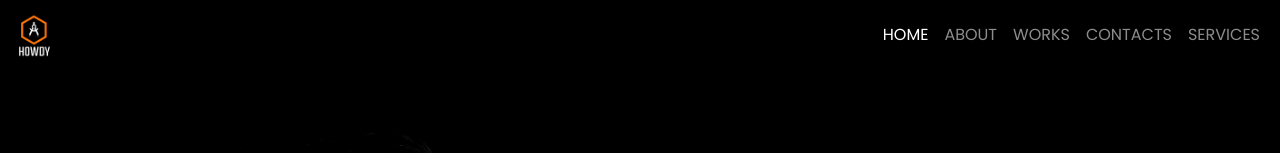
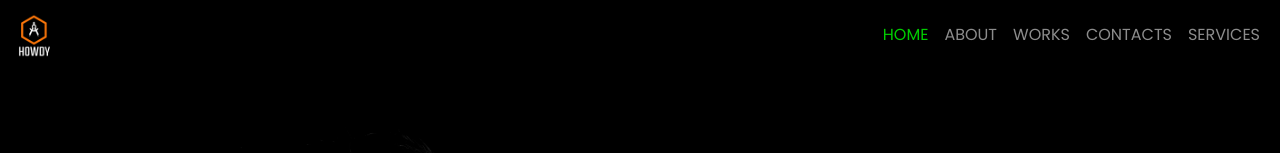
Before and after one commit to HowdyMate/theBeginning, an Angular app: page / in a window 1280 px wide. Shown: the top 153 px of the page. Built offline with nearby package versions, Linux system fonts and the light colour scheme; a web font is replaced by a local one.

Commit message:
added onclick for icons

```diff
--- a/src/app/app.component.css
+++ b/src/app/app.component.css
@@ -1,3 +1,6 @@
+.navbar .navbar-nav > .active > a {
+  color: #00cc00;
+}
 .top{
     width: 100%;
     min-height: 650px;
@@ -10,7 +13,7 @@
     font-family: Poppins;
 }
 .nav-link{
-    color: #ffffff;
+    color: #FFF;
     width: 100%;
     height: 100%;
     text-transform: uppercase;
@@ -82,6 +85,11 @@
   text-align: center;
   text-transform: uppercase;
 }
+.third ul li a.active g {
+  fill: #00cc00;
+  transition: 0.5s;
+}
+
 .fourth{
   min-height: 550px;
   padding: 3%;
--- a/src/app/app.component.html
+++ b/src/app/app.component.html
@@ -20,8 +20,8 @@
           style="width:45px; height:45px;" /></a>
       <div class="collapse navbar-collapse justify-content-end" id="navbarNavAltMarkup">
         <ul class="navbar-nav">
-          <li class="nav-item">
-            <a class="nav-link active" href="#">Home</a>
+          <li class="nav-item active">
+            <a class="nav-link" href="#">Home</a>
           </li>
           <li class="nav-item">
             <a class="nav-link" href="#">about</a>
--- a/src/index.html
+++ b/src/index.html
@@ -18,6 +18,7 @@
   <script src="https://cdnjs.cloudflare.com/ajax/libs/jquery/3.5.1/jquery.min.js"
     integrity="sha512-bLT0Qm9VnAYZDflyKcBaQ2gg0hSYNQrJ8RilYldYQ1FxQYoCLtUjuuRuZo+fjqhx/qtq/1itJ0C2ejDxltZVFg=="
     crossorigin="anonymous"></script>
+  <link rel="stylesheet" href="https://cdnjs.cloudflare.com/ajax/libs/animate.css/4.1.1/animate.min.css" />
   <link href='https://fonts.googleapis.com/css?family=Poppins|Syne Mono|Muli' rel='stylesheet'>
 </head>
 
```
